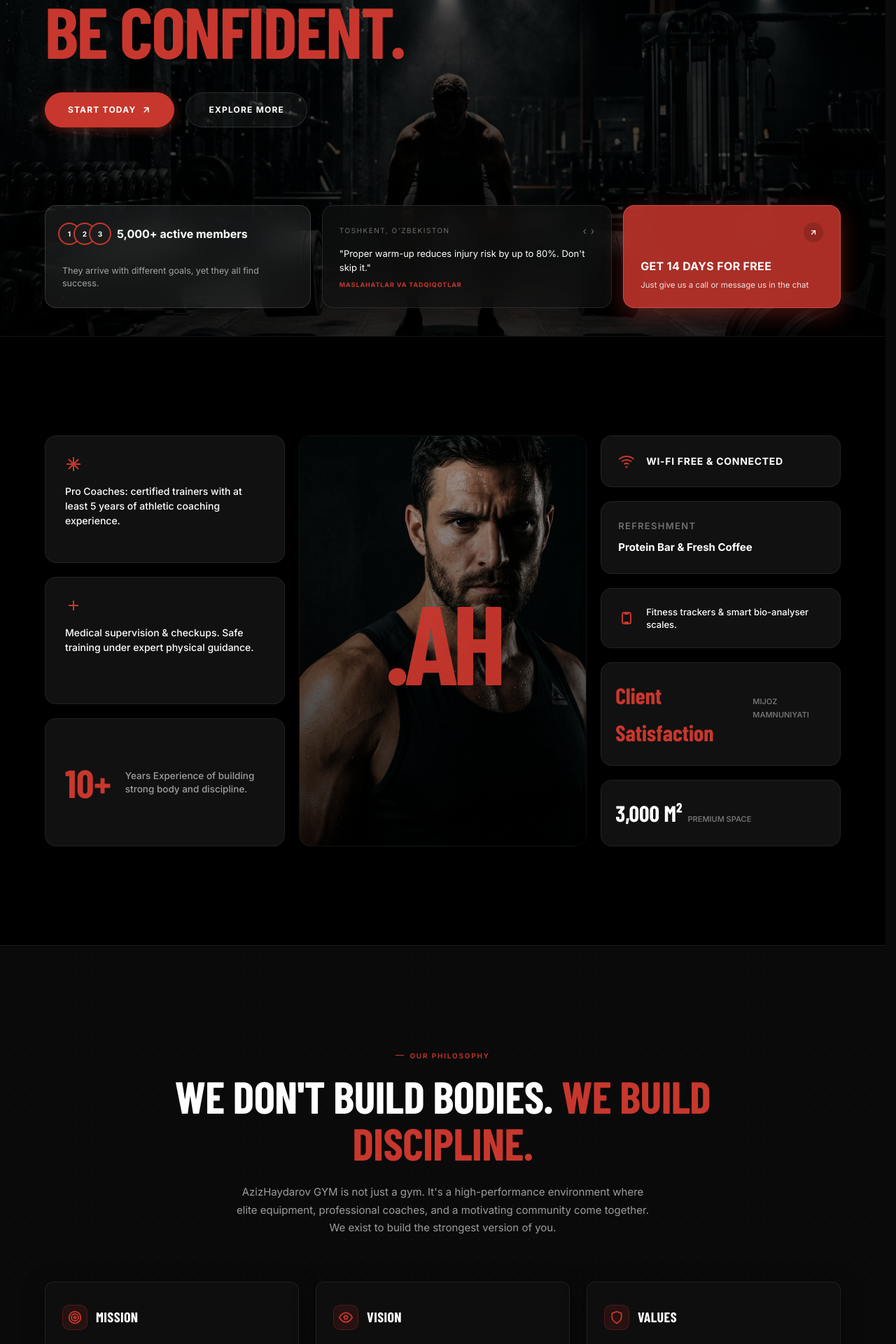
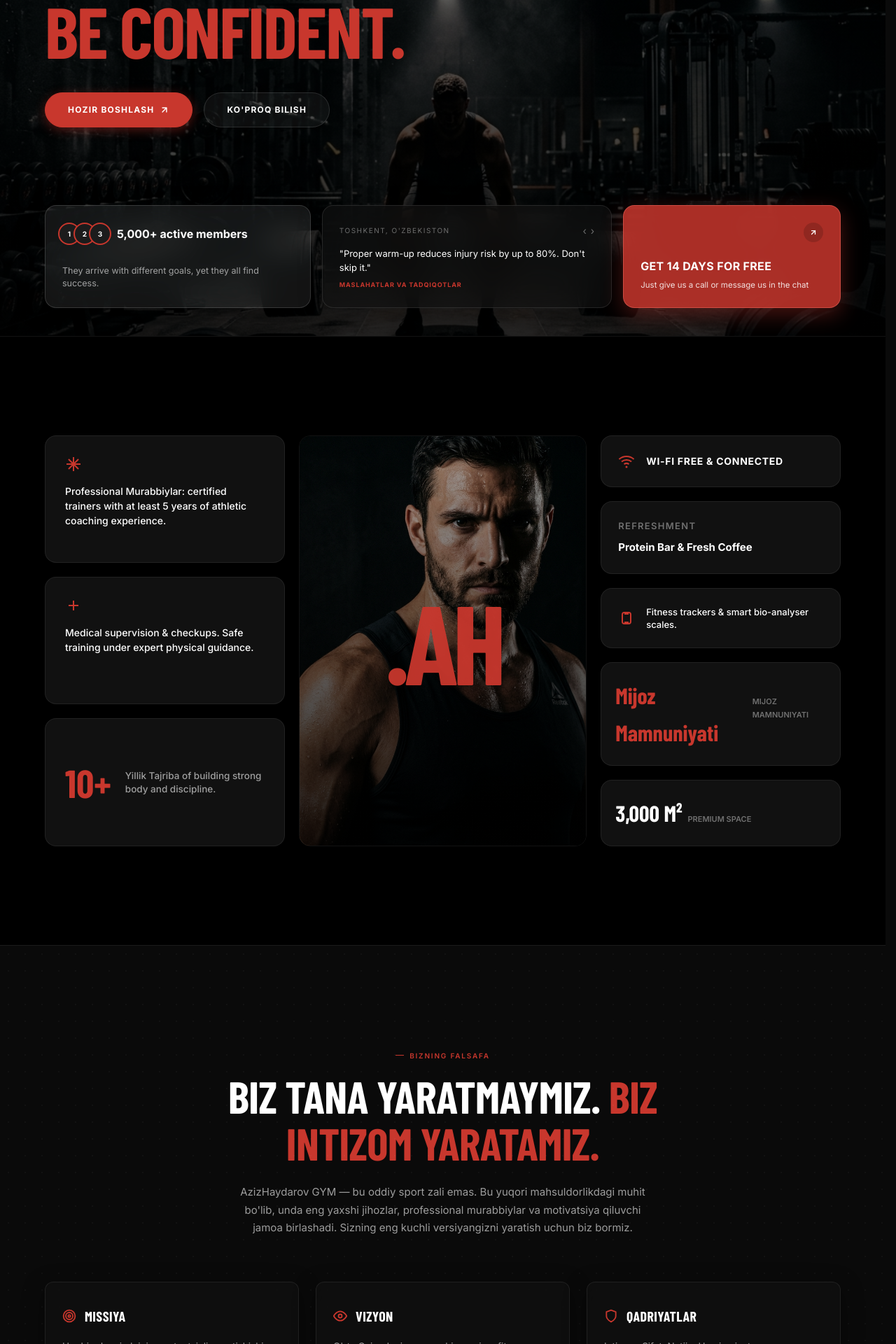
Before and after one commit to xurshidbahromov/azizhaydarovGYM, a Next.js app: page /en in a window 1280 px wide. Shown: the part 320-2240 px from the top of the page at 70% size. Built offline with nearby package versions, Linux system fonts and the light colour scheme; a web font is replaced by a local one.

Commit message:
refactor: remove decorative icon containers and hardcode site localization to Uzbek

```diff
--- a/components/sections/About.tsx
+++ b/components/sections/About.tsx
@@ -176,7 +176,7 @@ export default function About({ dict }: { dict: AboutDict }) {
               {/* Card top half: text */}
               <div style={{ padding: "32px 24px", flex: 1 }}>
                 <div style={{ display: "flex", alignItems: "center", gap: 12, marginBottom: 16 }}>
-                  <div style={{ width: 36, height: 36, borderRadius: 10, background: "rgba(200, 55, 45, 0.12)", color: "var(--red)", display: "flex", alignItems: "center", justifyContent: "center", border: "1px solid rgba(200, 55, 45, 0.25)" }}>
+                  <div style={{ color: "var(--red)", display: "flex", alignItems: "center", justifyContent: "center", flexShrink: 0 }}>
                     {card.icon}
                   </div>
                   <h3
--- a/components/sections/Contact.tsx
+++ b/components/sections/Contact.tsx
@@ -218,16 +218,12 @@ export default function Contact({ dict }: { dict: ContactDict }) {
                   >
                     <div
                       style={{
-                        width: 36,
-                        height: 36,
-                        background: "rgba(200, 55, 45, 0.08)",
-                        border: "1px solid rgba(200, 55, 45, 0.15)",
-                        borderRadius: 6,
+                        color: "var(--red)",
                         display: "flex",
                         alignItems: "center",
                         justifyContent: "center",
-                        color: "var(--red)",
                         flexShrink: 0,
+                        paddingTop: 4,
                       }}
                     >
                       {item.icon}
--- a/components/sections/Facilities.tsx
+++ b/components/sections/Facilities.tsx
@@ -174,11 +174,6 @@ export default function Facilities({ dict }: { dict: FacilitiesDict }) {
                         </span>
                         <div
                           style={{
-                            width: 32,
-                            height: 32,
-                            borderRadius: 8,
-                            background: isOpen ? "rgba(200, 55, 45, 0.15)" : "rgba(255, 255, 255, 0.04)",
-                            border: isOpen ? "1px solid rgba(200, 55, 45, 0.3)" : "1px solid rgba(255, 255, 255, 0.08)",
                             color: isOpen ? "var(--red)" : "var(--ink-40)",
                             display: "flex",
                             alignItems: "center",
--- a/components/sections/Programs.tsx
+++ b/components/sections/Programs.tsx
@@ -94,7 +94,7 @@ export default function Programs({ dict }: { dict: ProgramsDict }) {
 
               <div>
                 <div style={{ display: "flex", alignItems: "center", gap: 12 }}>
-                  <div style={{ width: 30, height: 30, borderRadius: 8, background: "rgba(200, 55, 45, 0.12)", color: "var(--red)", display: "flex", alignItems: "center", justifyContent: "center", border: "1px solid rgba(200, 55, 45, 0.2)", flexShrink: 0 }}>
+                  <div style={{ color: "var(--red)", display: "flex", alignItems: "center", justifyContent: "center", flexShrink: 0 }}>
                     {p.id === "strength" && (
                       <svg width="15" height="15" viewBox="0 0 24 24" fill="none" stroke="currentColor" strokeWidth="2" strokeLinecap="round" strokeLinejoin="round">
                         <path d="M6 5v14M18 5v14M3 8v8M21 8v8M6 12h12" />
--- a/dictionaries/index.ts
+++ b/dictionaries/index.ts
@@ -4,8 +4,8 @@ export type Locale = "uz" | "en" | "ru";
 
 const dictionaries = {
   uz: () => import("./uz.json").then((m) => m.default),
-  en: () => import("./en.json").then((m) => m.default),
-  ru: () => import("./ru.json").then((m) => m.default),
+  en: () => import("./uz.json").then((m) => m.default),
+  ru: () => import("./uz.json").then((m) => m.default),
 };
 
 export const locales: Locale[] = ["uz", "en", "ru"];
@@ -14,5 +14,5 @@ export const defaultLocale: Locale = "uz";
 export const hasLocale = (locale: string): locale is Locale =>
   locale in dictionaries;
 
-export const getDictionary = async (locale: Locale) =>
-  dictionaries[locale]();
+export const getDictionary = async (_locale?: Locale) =>
+  dictionaries.uz();
--- a/proxy.ts
+++ b/proxy.ts
@@ -1,21 +1,5 @@
 import { NextResponse } from "next/server";
 import type { NextRequest } from "next/server";
-import { locales, defaultLocale, type Locale } from "./dictionaries";
-
-function getLocale(request: NextRequest): Locale {
-  const cookieLocale = request.cookies.get("locale")?.value as Locale;
-  if (cookieLocale && locales.includes(cookieLocale)) return cookieLocale;
-
-  const acceptLanguage = request.headers.get("Accept-Language") ?? "";
-  const preferred = acceptLanguage
-    .split(",")
-    .map((l) => l.split(";")[0].trim().substring(0, 2));
-
-  for (const lang of preferred) {
-    if (locales.includes(lang as Locale)) return lang as Locale;
-  }
-  return defaultLocale;
-}
 
 export function proxy(request: NextRequest) {
   const pathname = request.nextUrl.pathname;
@@ -29,15 +13,13 @@ export function proxy(request: NextRequest) {
     return NextResponse.next();
   }
 
-  const pathnameHasLocale = locales.some(
-    (locale) =>
-      pathname.startsWith(`/${locale}/`) || pathname === `/${locale}`
-  );
+  // If visiting /uz, allow
+  if (pathname === "/uz" || pathname.startsWith("/uz/")) {
+    return NextResponse.next();
+  }
 
-  if (pathnameHasLocale) return NextResponse.next();
-
-  const locale = getLocale(request);
-  const newUrl = new URL(`/${locale}${pathname}`, request.url);
+  // Redirect root / and all other routes directly to /uz
+  const newUrl = new URL(`/uz`, request.url);
   return NextResponse.redirect(newUrl);
 }
 
```
